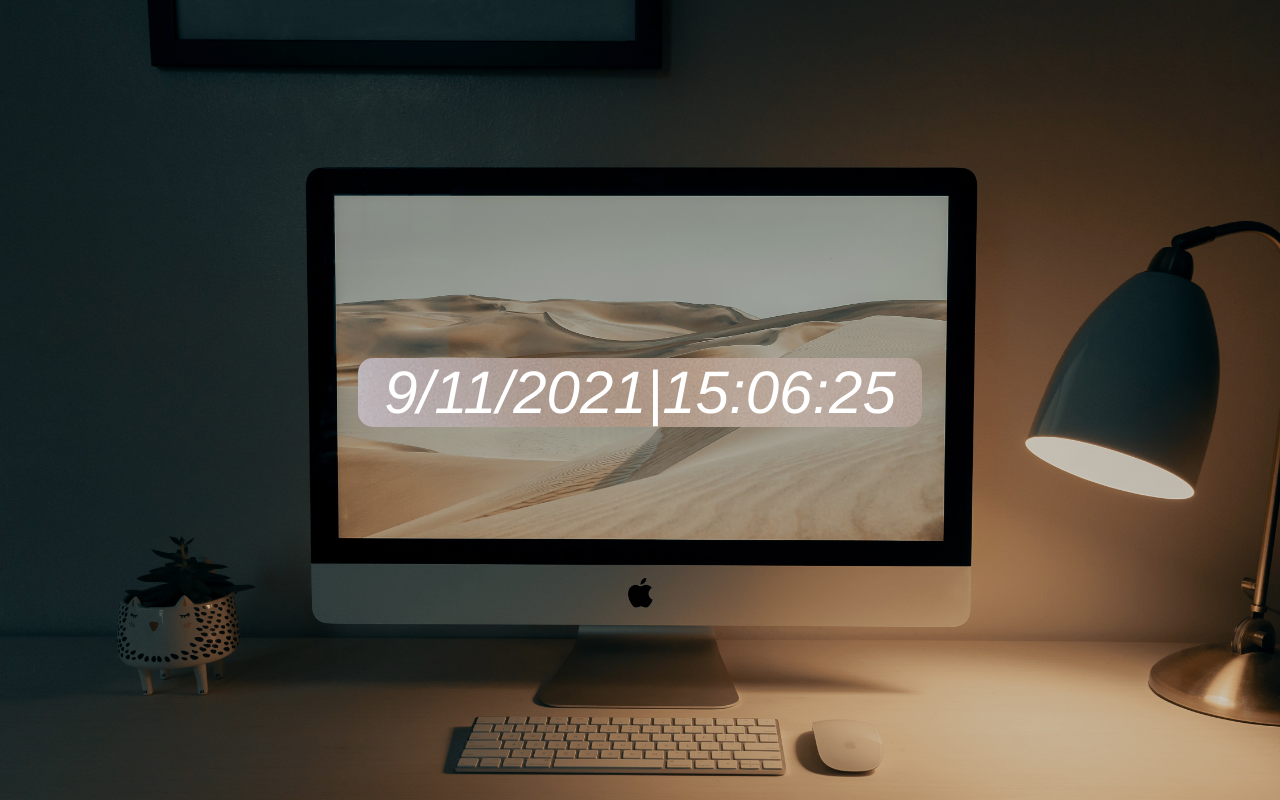
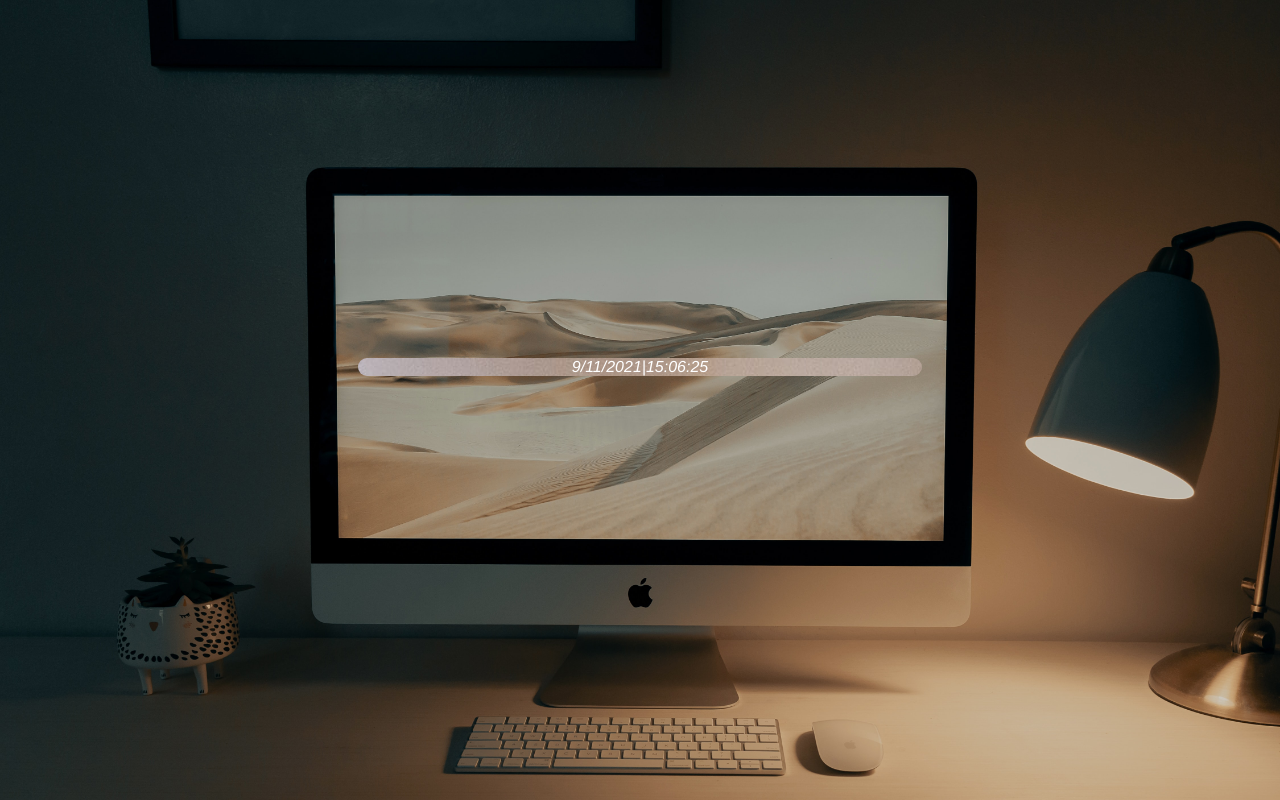
Before and after one commit to anndevx/Simple-clock, a plain HTML site: page index.html in a window 1280 px wide. Drawn offline with Linux system fonts and the light colour scheme.

Commit message:
Update clock.css

```diff
--- a/clock.css
+++ b/clock.css
@@ -1,17 +1,16 @@
-body{
+body {
 background-image: url('bg.jpg');
 background-position: cover;
 background-size: cover;
-font-size: 60px;
+font-size: ~2em;
 font-family:'Franklin Gothic Medium', 'Arial Narrow', Arial, sans-serif;
 font-style: italic;
-color:white;
+color: white;
 margin: 28%;
 }
 
-div{
+div {
 text-align:center;
 border-radius: 15px;
 background-image: url('back.jpg');
-
 }
```
